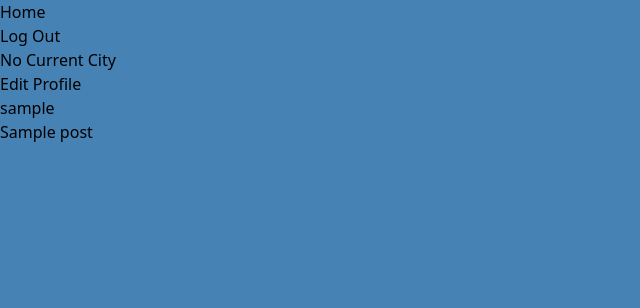
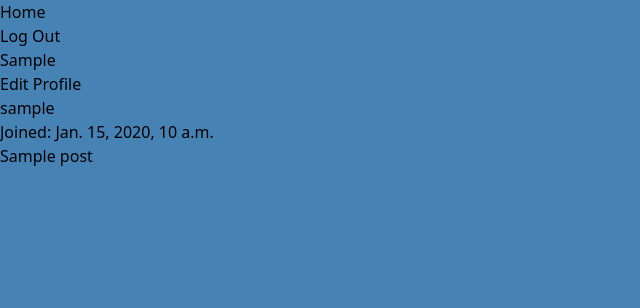
Before and after one commit to minhazur9/wayfarer, a Django app: page /dashboard/ in a window 1280 px wide. Shown: the top 308 px of the page, without its empty margins (0-640 px from the left). Run offline with Django 3.2, Linux system fonts and the light colour scheme; a user stored in the database is signed in; tables that the repository leaves empty hold one stand-in row (values such as "Sample post"); parts of the project's set-up code (start-up, migrations or seed data) failed here and were passed over.

Commit message:
join date and current city on my_profile view

```diff
--- a/main_app/models.py
+++ b/main_app/models.py
@@ -5,7 +5,7 @@ from django.utils import timezone
 
 class Profile(models.Model):
     user = models.OneToOneField(User,on_delete=models.CASCADE)
-    full_name = models.CharField(max_length=255, default="John Doe")
+    full_name = models.CharField(max_length=255, null=True)
     user_image = models.CharField(max_length=255)
     current_city = models.CharField(max_length=255)
     join_date = models.DateTimeField(auto_now_add=True)
--- a/main_app/templates/profiles/my_profile.html
+++ b/main_app/templates/profiles/my_profile.html
@@ -4,14 +4,15 @@ My Dashboard
 {% endblock %}
 
 {% block content %}
-{% if request.user.current_city %}
-<p>{{ request.user.current_city }}</p>
+{% if request.user.profile.current_city %}
+<p>{{ request.user.profile.current_city }}</p>
 {% else %}
 <p>No Current City</p>
 {% endif %}
 <a class="btn" href="{% url 'edit_profile' %}">Edit Profile</a>
 
 <h1>{{request.user.username}}</h1>
+<p>Joined: {{ request.user.profile.join_date }}</p>
 {% for post in posts %}
 <p>
 <a href="{% url 'post_detail' post.id %}">{{ post.title }}</a>
```
Also changed, not shown: main_app/migrations/0005_auto_20201103_1836.py (added).
